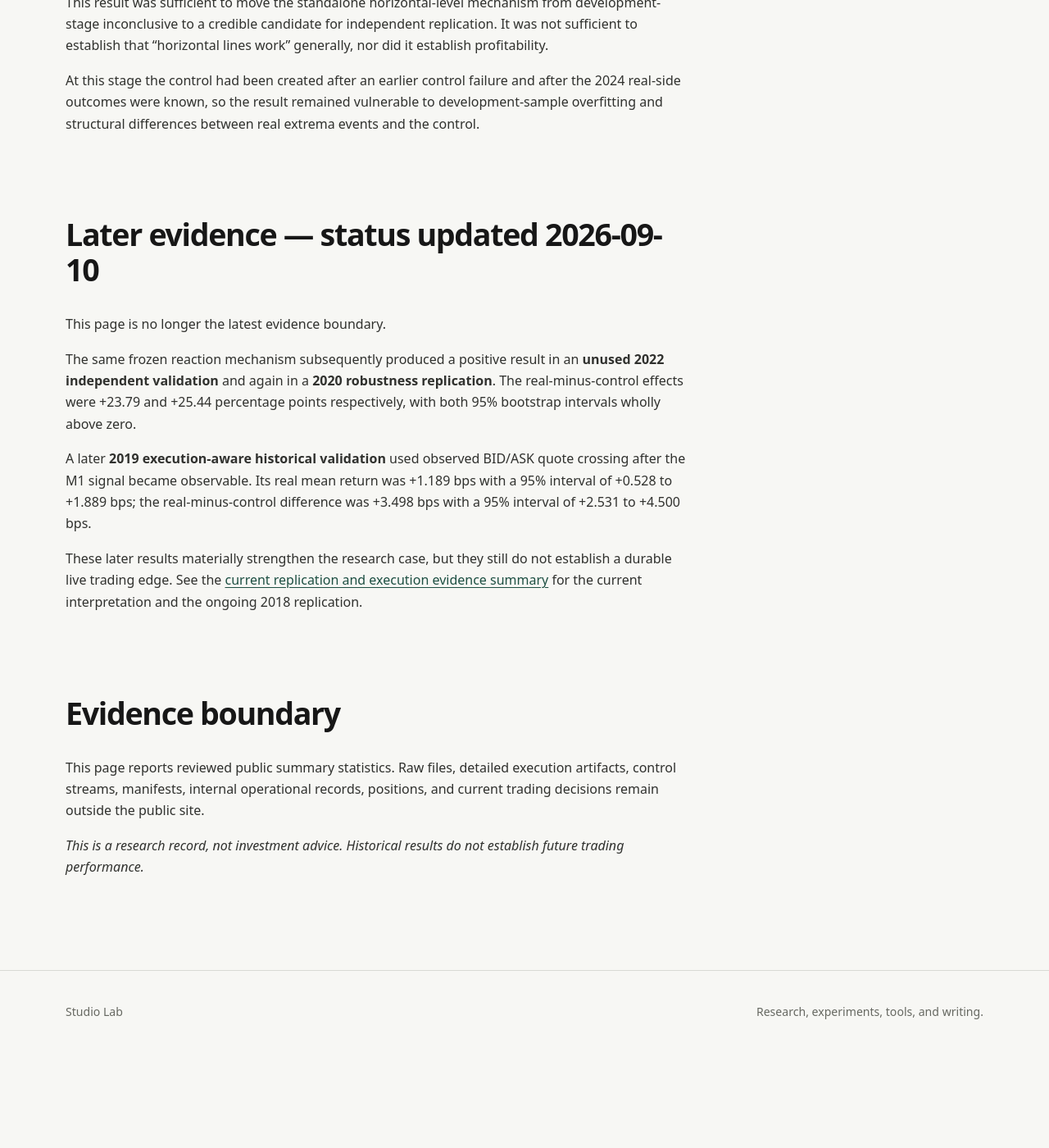
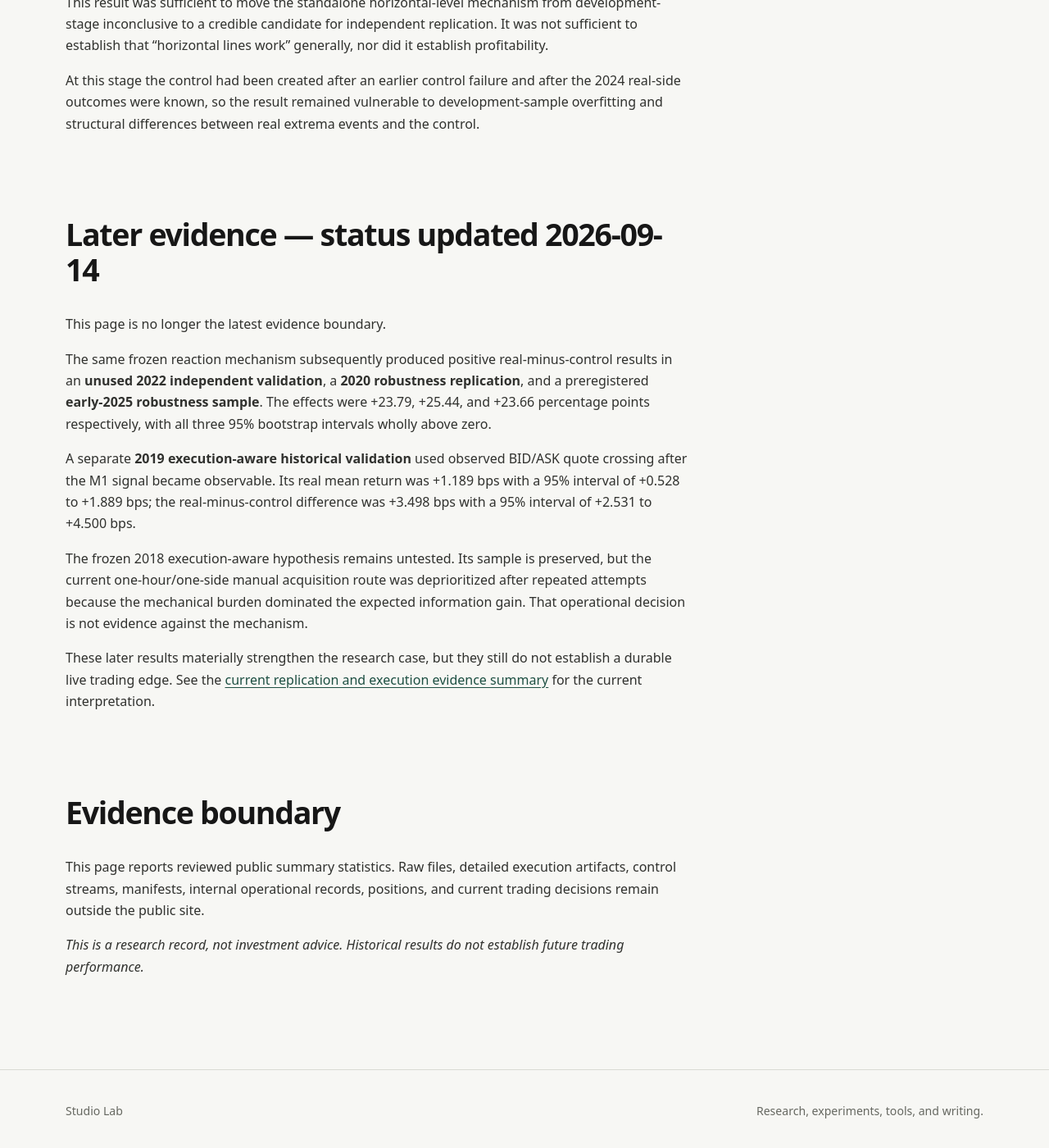
Before and after one commit to Josh-Temple/studio-lab-research, a Jekyll site: the page built from _research/gold-horizontal-recent-price-control-development.md, in a window 1280 px wide and 1400 px high, scrolled down 2998 px. Shown: the whole window at 82% size. Built offline with Jekyll 4.4.1, drawn with Linux system fonts in a browser that asks for light colours; before the commit the page ends 4282 px from its top, so only the background shows below that.

Commit message:
Update later-evidence note on 2024 development page

```diff
--- a/_research/gold-horizontal-recent-price-control-development.md
+++ b/_research/gold-horizontal-recent-price-control-development.md
@@ -3,7 +3,7 @@ layout: research
 title: "GOLD horizontal levels: development reaction rate exceeded a recent-price control"
 research_id: "PILOT-TRADING-001 / GOLD horizontal recent-price control"
 status: "Development — later replicated"
-updated: "2026-09-08"
+updated: "2026-09-14"
 topic: "Trading / GOLD horizontal levels"
 summary: "In a sealed 60-session 2024 development sample, 60-minute rolling-extrema zones had a higher pre-specified 15-minute directional-reaction rate than a recent observed non-extreme price control. This was development evidence; later independent and robustness replications are documented separately."
 ---
@@ -80,15 +80,17 @@ This result was sufficient to move the standalone horizontal-level mechanism fro
 
 At this stage the control had been created after an earlier control failure and after the 2024 real-side outcomes were known, so the result remained vulnerable to development-sample overfitting and structural differences between real extrema events and the control.
 
-## Later evidence — status updated 2026-09-10
+## Later evidence — status updated 2026-09-14
 
 This page is no longer the latest evidence boundary.
 
-The same frozen reaction mechanism subsequently produced a positive result in an **unused 2022 independent validation** and again in a **2020 robustness replication**. The real-minus-control effects were +23.79 and +25.44 percentage points respectively, with both 95% bootstrap intervals wholly above zero.
+The same frozen reaction mechanism subsequently produced positive real-minus-control results in an **unused 2022 independent validation**, a **2020 robustness replication**, and a preregistered **early-2025 robustness sample**. The effects were +23.79, +25.44, and +23.66 percentage points respectively, with all three 95% bootstrap intervals wholly above zero.
 
-A later **2019 execution-aware historical validation** used observed BID/ASK quote crossing after the M1 signal became observable. Its real mean return was +1.189 bps with a 95% interval of +0.528 to +1.889 bps; the real-minus-control difference was +3.498 bps with a 95% interval of +2.531 to +4.500 bps.
+A separate **2019 execution-aware historical validation** used observed BID/ASK quote crossing after the M1 signal became observable. Its real mean return was +1.189 bps with a 95% interval of +0.528 to +1.889 bps; the real-minus-control difference was +3.498 bps with a 95% interval of +2.531 to +4.500 bps.
 
-These later results materially strengthen the research case, but they still do not establish a durable live trading edge. See the [current replication and execution evidence summary]({{ '/research/gold-horizontal-replication-execution-evidence/' | relative_url }}) for the current interpretation and the ongoing 2018 replication.
+The frozen 2018 execution-aware hypothesis remains untested. Its sample is preserved, but the current one-hour/one-side manual acquisition route was deprioritized after repeated attempts because the mechanical burden dominated the expected information gain. That operational decision is not evidence against the mechanism.
+
+These later results materially strengthen the research case, but they still do not establish a durable live trading edge. See the [current replication and execution evidence summary]({{ '/research/gold-horizontal-replication-execution-evidence/' | relative_url }}) for the current interpretation.
 
 ## Evidence boundary
 
```
